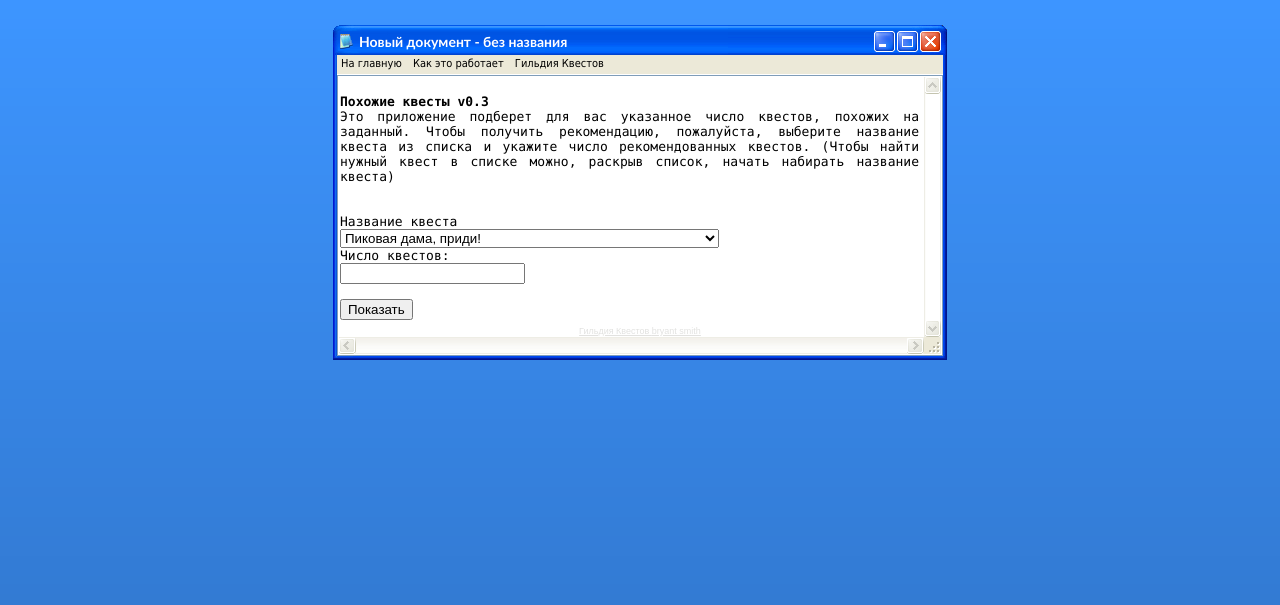
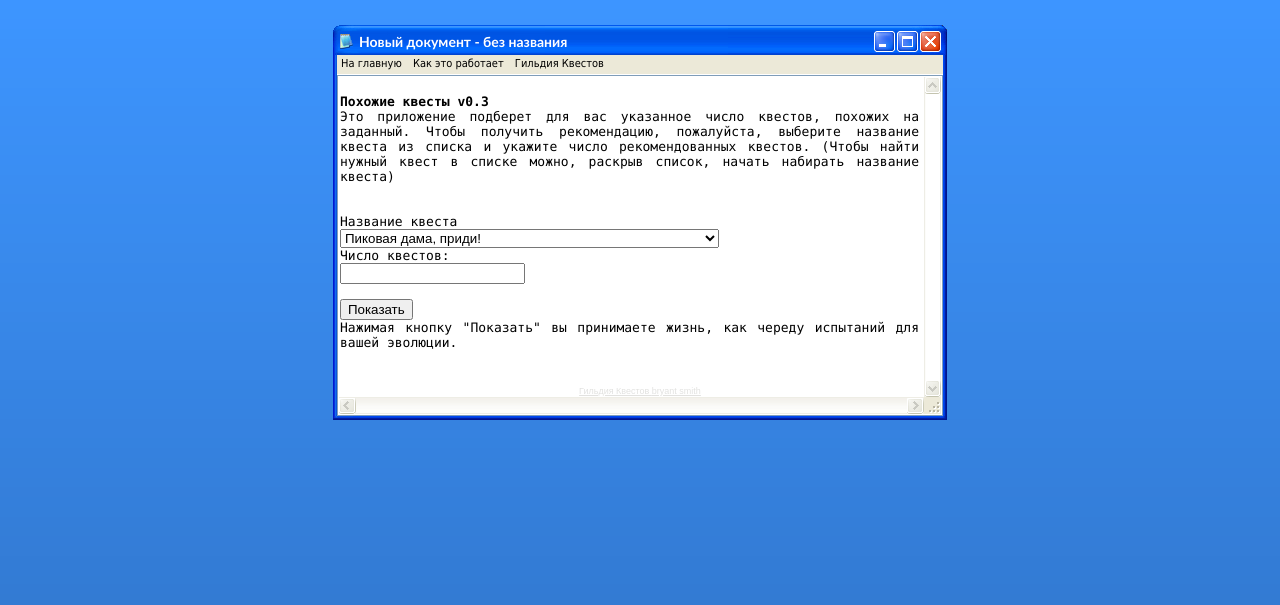
Before and after one commit to garinthengineer/quest_recommend_app, a Flask app: page / in a window 1280 px wide. Shown: the top 605 px of the page. Run offline with Flask 2, Linux system fonts and the light colour scheme.

```diff
--- a/templates/index.html
+++ b/templates/index.html
@@ -14,6 +14,7 @@
           <br>
           <font color="red">{{ form.hidden_tag() }}</font>
         {{ form.submit }}
+        <p>Нажимая кнопку "Показать" вы принимаете жизнь, как череду испытаний для вашей эволюции.</p>
         <br>
     </form>
 {% endblock %}
```
